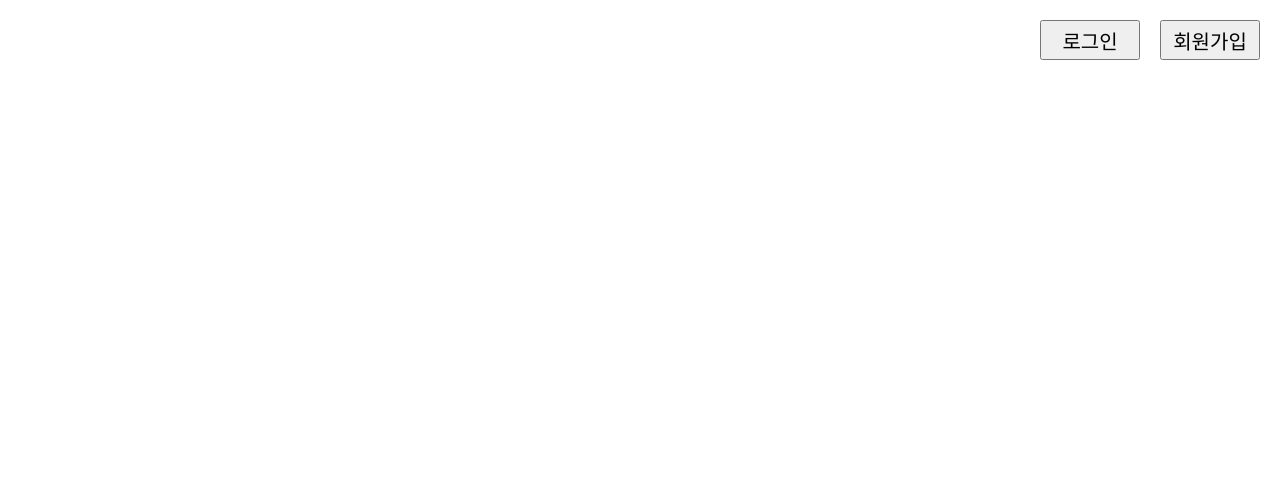
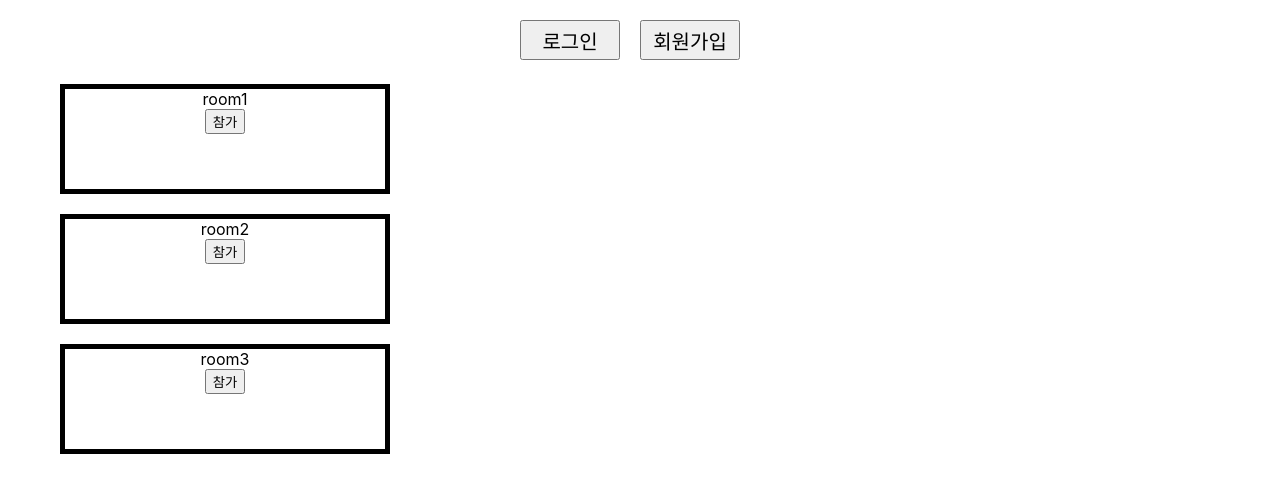
Before and after one commit to PudgeKim/react-holdem, a React (Create React App) app: page / in a window 1280 px wide. Shown: the top 492 px of the page. Built offline with nearby package versions, Linux system fonts and the light colour scheme.

Commit message:
add game room page frame need ajax to get rooms information from backend

```diff
--- a/src/App.js
+++ b/src/App.js
@@ -3,6 +3,7 @@ import "./App.css";
 import { BrowserRouter as Router, Switch, Route } from "react-router-dom";
 import LogInPage from "./components/login-page/LogInPage";
 import SignUpPage from "./components/signup-page/SignUpPage";
+import GameRoomPage from "./components/game-room/GameRoomPage";
 
 function App() {
   return (
@@ -10,7 +11,12 @@ function App() {
       <Switch>
         <Route exact path="/">
           <div className="App">
-            <MainHeader />
+            <div>
+              <MainHeader />
+            </div>
+            <div>
+              <GameRoomPage />
+            </div>
           </div>
         </Route>
 
--- /dev/null
+++ b/src/components/game-room/GameRoomPage.js
@@ -0,0 +1,22 @@
+import axios from "axios";
+import React from "react";
+import { useHistory } from "react-router-dom";
+import RoomBox from "./RoomBox";
+
+function GameRoomPage() {
+  const history = useHistory();
+  const rooms = [
+    { id: 1, roomName: "room1" },
+    { id: 2, roomName: "room2" },
+    { id: 3, roomName: "room3" },
+  ];
+  return (
+    <ul className="room-list">
+      {rooms.map((room) => (
+        <RoomBox key={room.id} roomName={room.roomName} />
+      ))}
+    </ul>
+  );
+}
+
+export default GameRoomPage;
--- /dev/null
+++ b/src/components/game-room/RoomBox.css
@@ -0,0 +1,6 @@
+.roomBox {
+  width: 320px;
+  height: 100px;
+  border: 5px solid black;
+  margin: 20px;
+}
--- /dev/null
+++ b/src/components/game-room/RoomBox.js
@@ -0,0 +1,13 @@
+import React from "react";
+import "./RoomBox.css";
+
+function RoomBox(props) {
+  return (
+    <div className="roomBox">
+      <div>{props.roomName}</div>
+      <button>참가</button>
+    </div>
+  );
+}
+
+export default RoomBox;
--- a/src/components/login-page/LogInPage.js
+++ b/src/components/login-page/LogInPage.js
@@ -1,5 +1,5 @@
 import axios from "axios";
-import React, { useState } from "react";
+import React from "react";
 import { useHistory } from "react-router-dom";
 import { config } from "../../config";
 import { errors } from "../../errors/errors";
--- a/src/components/main-header/MainHeader.css
+++ b/src/components/main-header/MainHeader.css
@@ -1,3 +1,7 @@
+.main-header {
+  display: inline-block;
+}
+
 .signupBtn {
   float: right;
   margin-right: 20px;
--- a/src/components/main-header/MainHeader.js
+++ b/src/components/main-header/MainHeader.js
@@ -28,7 +28,7 @@ function MainHeader() {
   };
 
   return (
-    <div>
+    <div className="main-header">
       <button className="signupBtn" onClick={goToSignUpPage}>
         회원가입
       </button>
```
